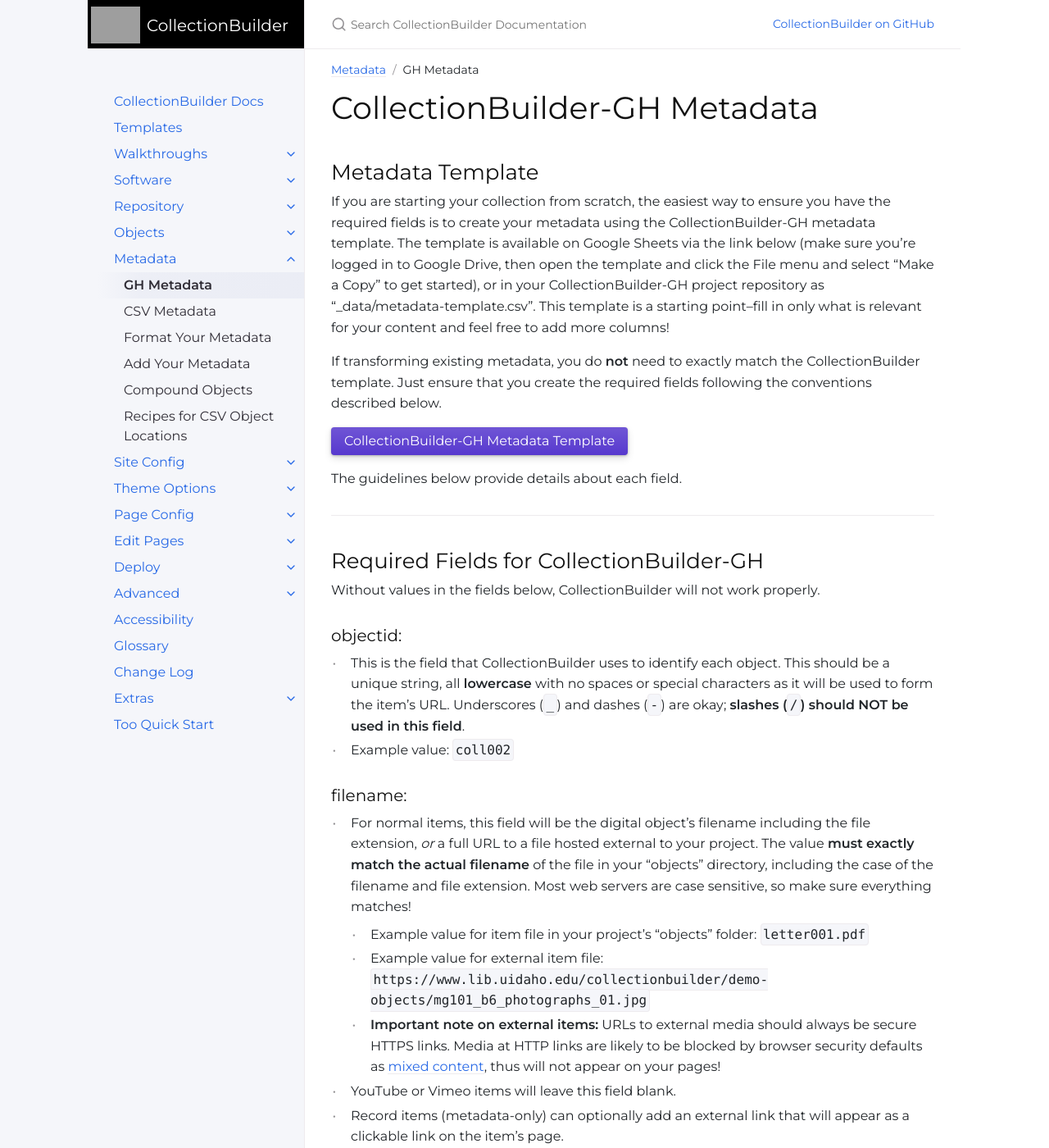
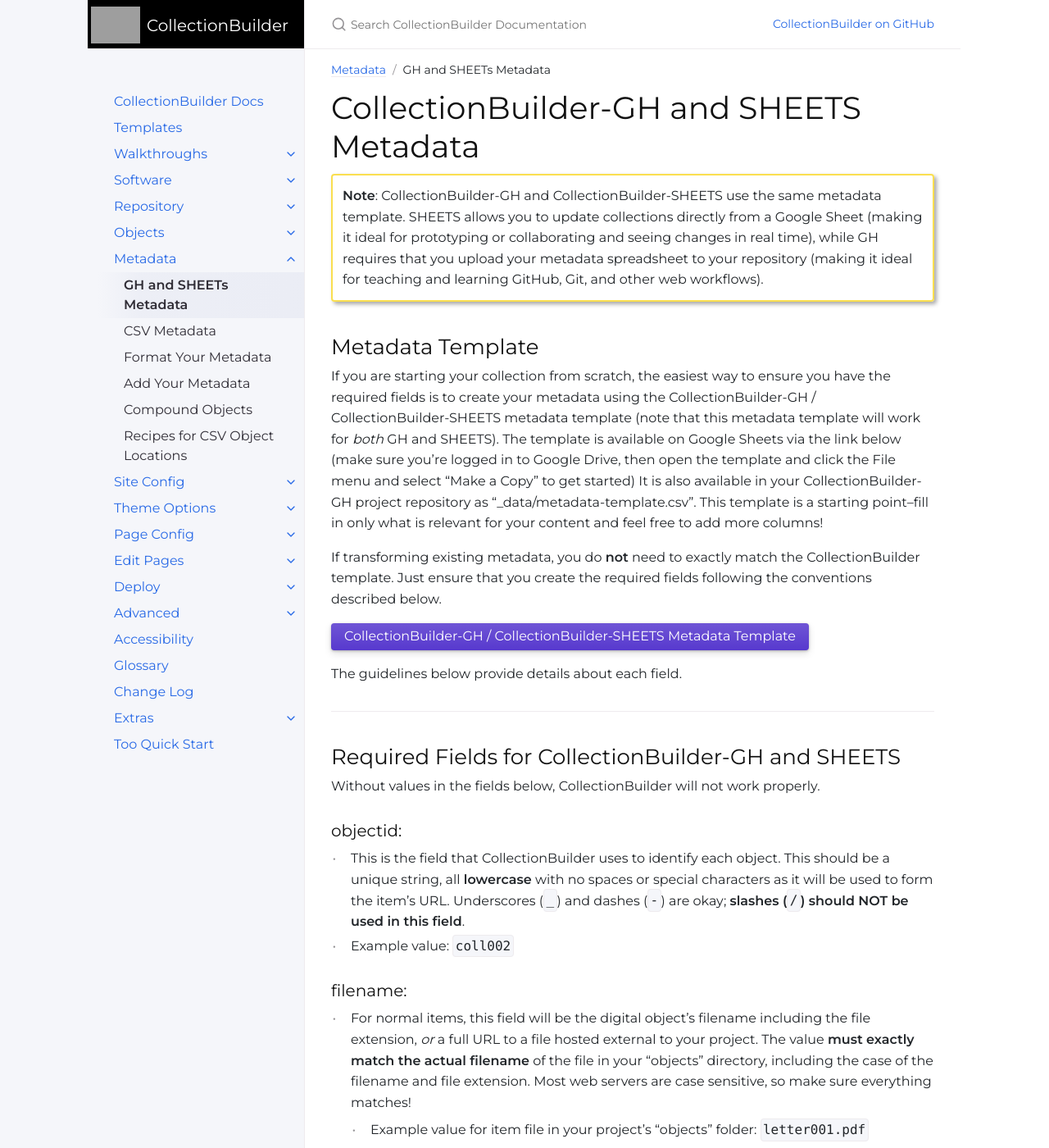
Before and after one commit to CollectionBuilder/cb-docs, a Jekyll site: the page built from docs/metadata/gh_metadata.md, in a window 1280 px wide and 1400 px high. Shown: the whole window at 82% size. Built offline with Jekyll 4.4.1, drawn with Linux system fonts in a browser that asks for light colours; comment, search, counter and statistics services are not loaded; some of the changed text lies outside the part shown.

Commit message:
update gh metadata with sheets info

```diff
--- a/docs/metadata/gh_metadata.md
+++ b/docs/metadata/gh_metadata.md
@@ -1,27 +1,31 @@
 ---
-title: GH Metadata
+title: GH and SHEETs Metadata
 parent: Metadata
 nav_order: 1
 ---
 
-# CollectionBuilder-GH Metadata
+# CollectionBuilder-GH and SHEETS Metadata
+
+{:.alert .alert-yellow}
+**Note**: CollectionBuilder-GH and CollectionBuilder-SHEETS use the same metadata template. SHEETS allows you to update collections directly from a Google Sheet (making it ideal for prototyping or collaborating and seeing changes in real time), while GH requires that you upload your metadata spreadsheet to your repository (making it ideal for teaching and learning GitHub, Git, and other web workflows).
 
 ## Metadata Template
 
-If you are starting your collection from scratch, the easiest way to ensure you have the required fields is to create your metadata using the CollectionBuilder-GH metadata template.
-The template is available on Google Sheets via the link below (make sure you're logged in to Google Drive, then open the template and click the File menu and select "Make a Copy" to get started), or in your CollectionBuilder-GH project repository as "_data/metadata-template.csv".
+If you are starting your collection from scratch, the easiest way to ensure you have the required fields is to create your metadata using the CollectionBuilder-GH / CollectionBuilder-SHEETS metadata template (note that this metadata template will work for *both* GH and SHEETS).
+The template is available on Google Sheets via the link below (make sure you're logged in to Google Drive, then open the template and click the File menu and select "Make a Copy" to get started)
+It is also available in your CollectionBuilder-GH project repository as "_data/metadata-template.csv".
 This template is a starting point--fill in only what is relevant for your content and feel free to add more columns!
 
 If transforming existing metadata, you do **not** need to exactly match the CollectionBuilder template.
 Just ensure that you create the required fields following the conventions described below.
 
-[CollectionBuilder-GH Metadata Template](https://docs.google.com/spreadsheets/d/1Uv9ytll0hysMOH1j-VL1lZx6PWvc1zf3L35sK_4IuzI/copy?usp=sharing){:.btn .btn-purple target="_blank" rel="noopener"}
+[CollectionBuilder-GH / CollectionBuilder-SHEETS Metadata Template](https://docs.google.com/spreadsheets/d/1Uv9ytll0hysMOH1j-VL1lZx6PWvc1zf3L35sK_4IuzI/copy?usp=sharing){:.btn .btn-purple target="_blank" rel="noopener"}
 
 The guidelines below provide details about each field.
 
 -----
 
-## Required Fields for CollectionBuilder-GH
+## Required Fields for CollectionBuilder-GH and SHEETS
 
 Without values in the fields below, CollectionBuilder will not work properly.
 
@@ -40,6 +44,9 @@ Without values in the fields below, CollectionBuilder will not work properly.
 - Record items (metadata-only) can optionally add an external link that will appear as a clickable link on the item's page.
     - Example value for an external link for a "record" item type: `https://www.doi.org/10.1577/M02-113`
 - *Tip:* check [Get List of Filenames]({{ '/docs/extras/utilities/#get-list-of-filenames' | relative_url }}) for quick methods to fill in the filename field!
+
+{:.alert .alert-red}
+**Note**: Are you using SHEETS to prototype a site? Your objects' filenames *must* be full URLs to files hosted externally to your project!
 
 ### title:
 
```
